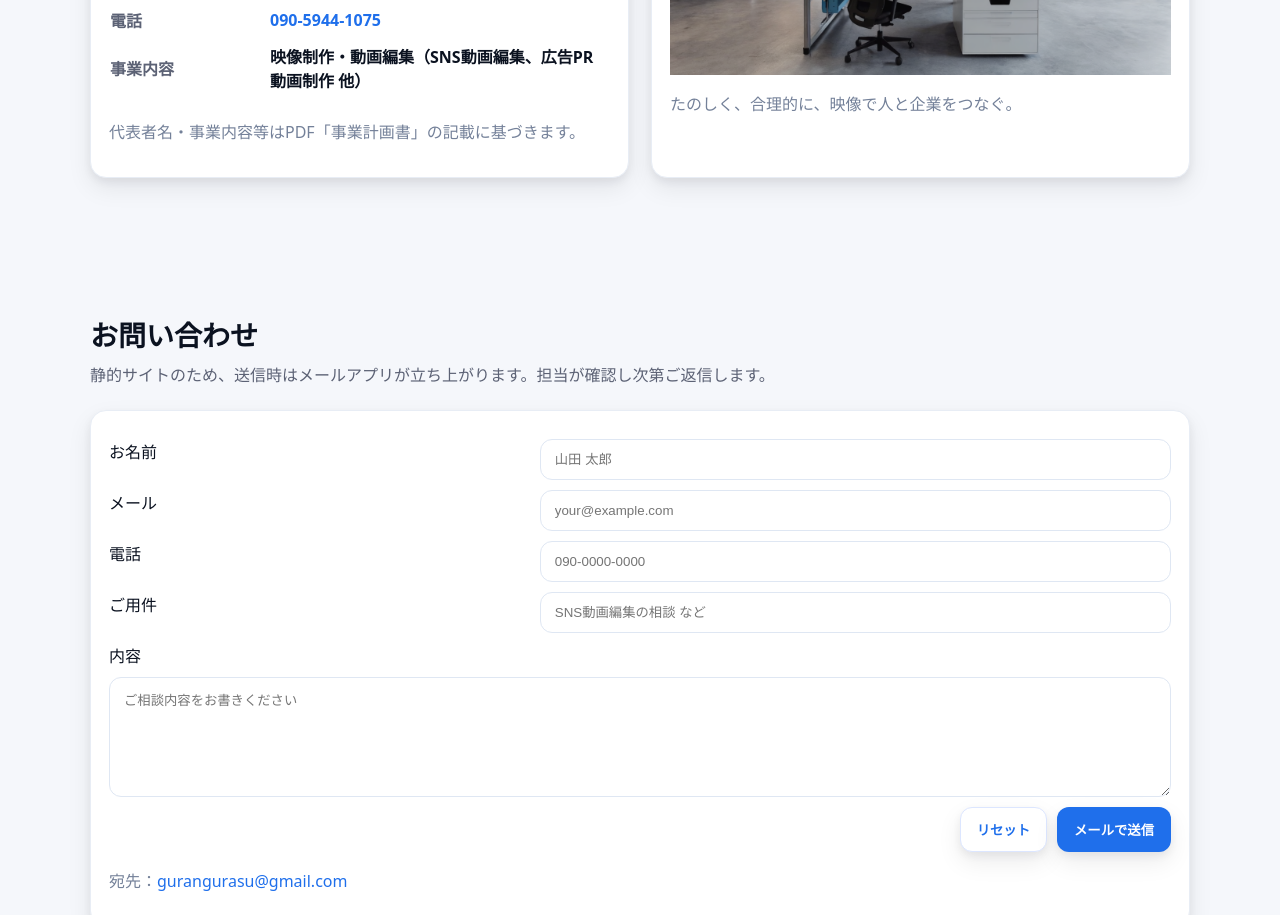
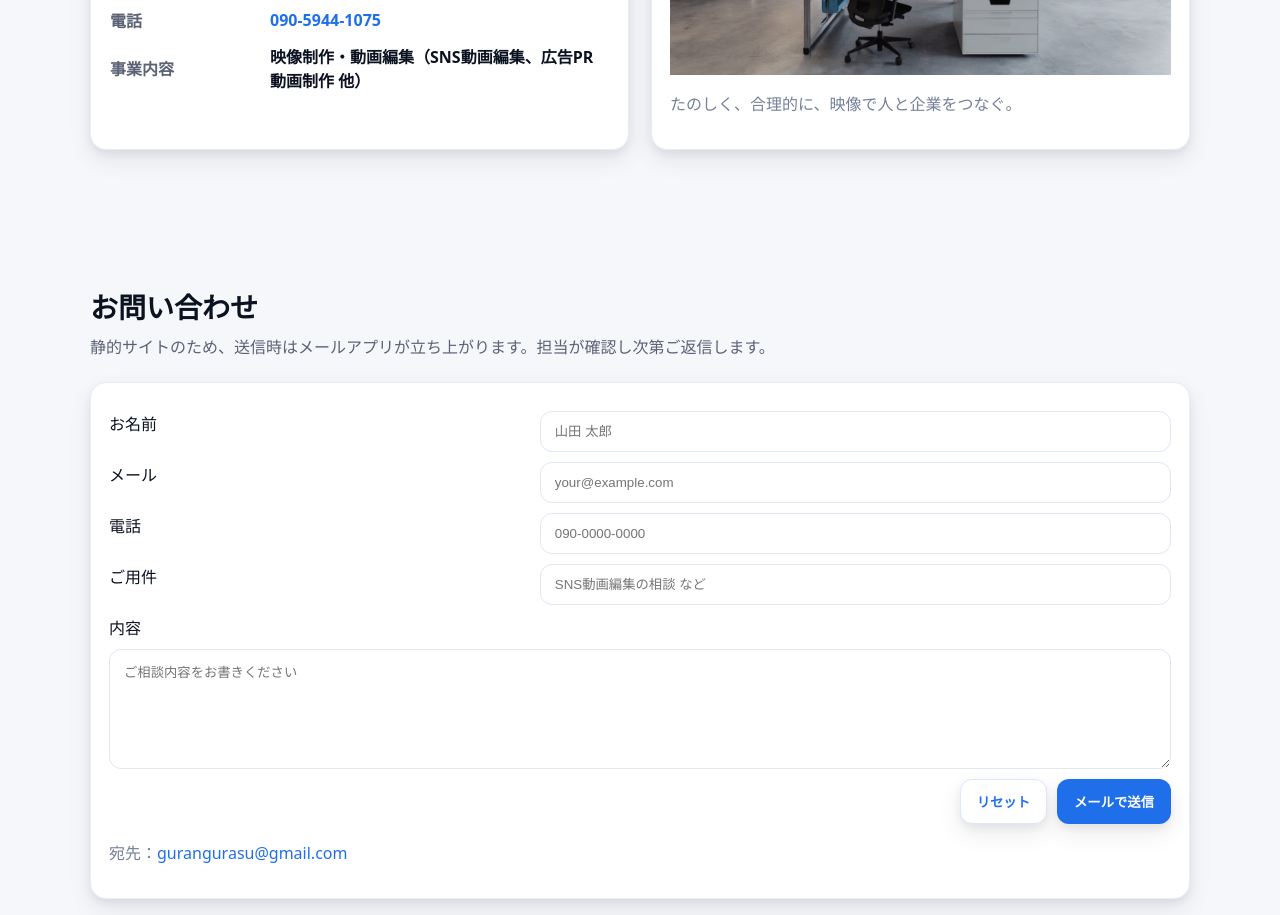
Before and after one commit to yukito7878/granglus, a plain HTML site: page index.html in a window 1280 px wide. Shown: the part 3010-3925 px from the top of the page. Drawn offline with Linux system fonts and the light colour scheme.

Commit message:
second commit

```diff
--- a/index.html
+++ b/index.html
@@ -221,7 +221,6 @@
 						<td>映像制作・動画編集（SNS動画編集、広告PR動画制作 他）</td>
 					</tr>
 				</table>
-				<p class="note">代表者名・事業内容等はPDF「事業計画書」の記載に基づきます。</p>
 			</div>
 			<div class="card reveal">
 				<img src="img/オフィス.png" alt="オフィス画像" />
```
